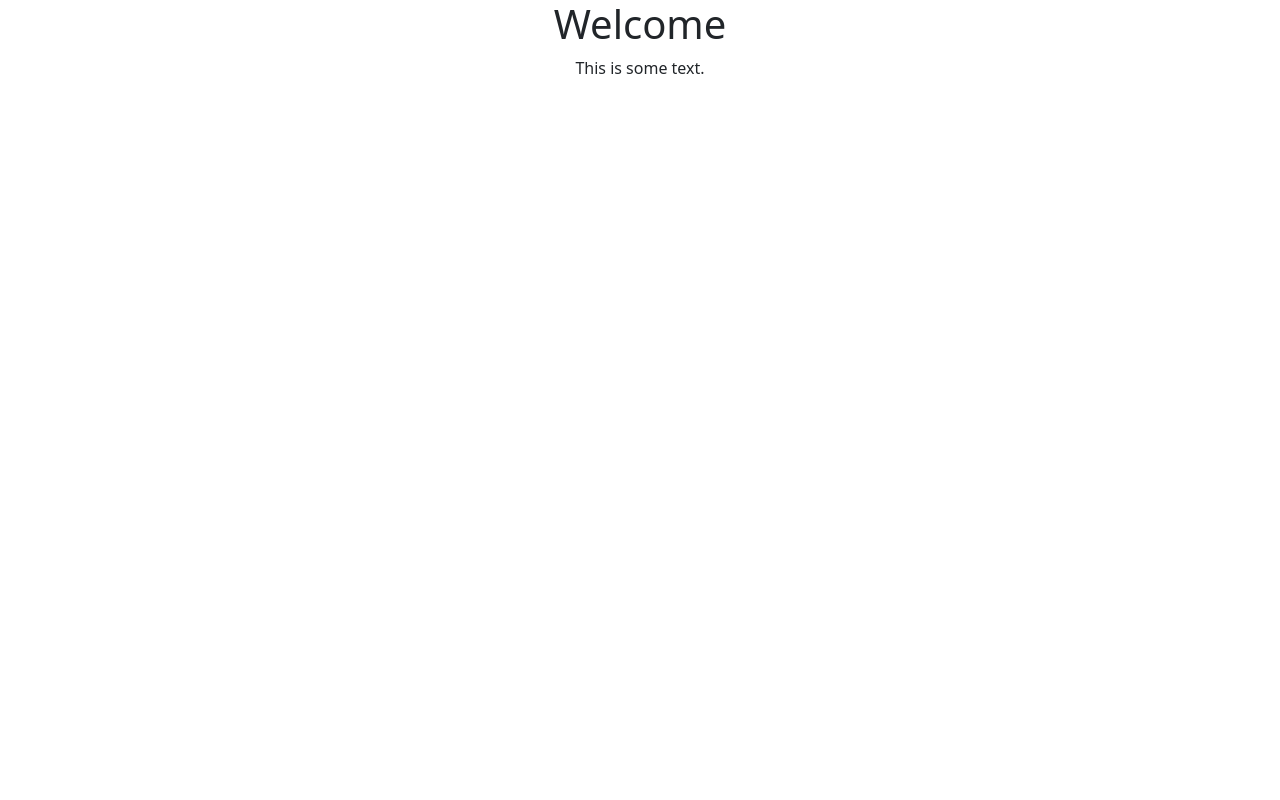
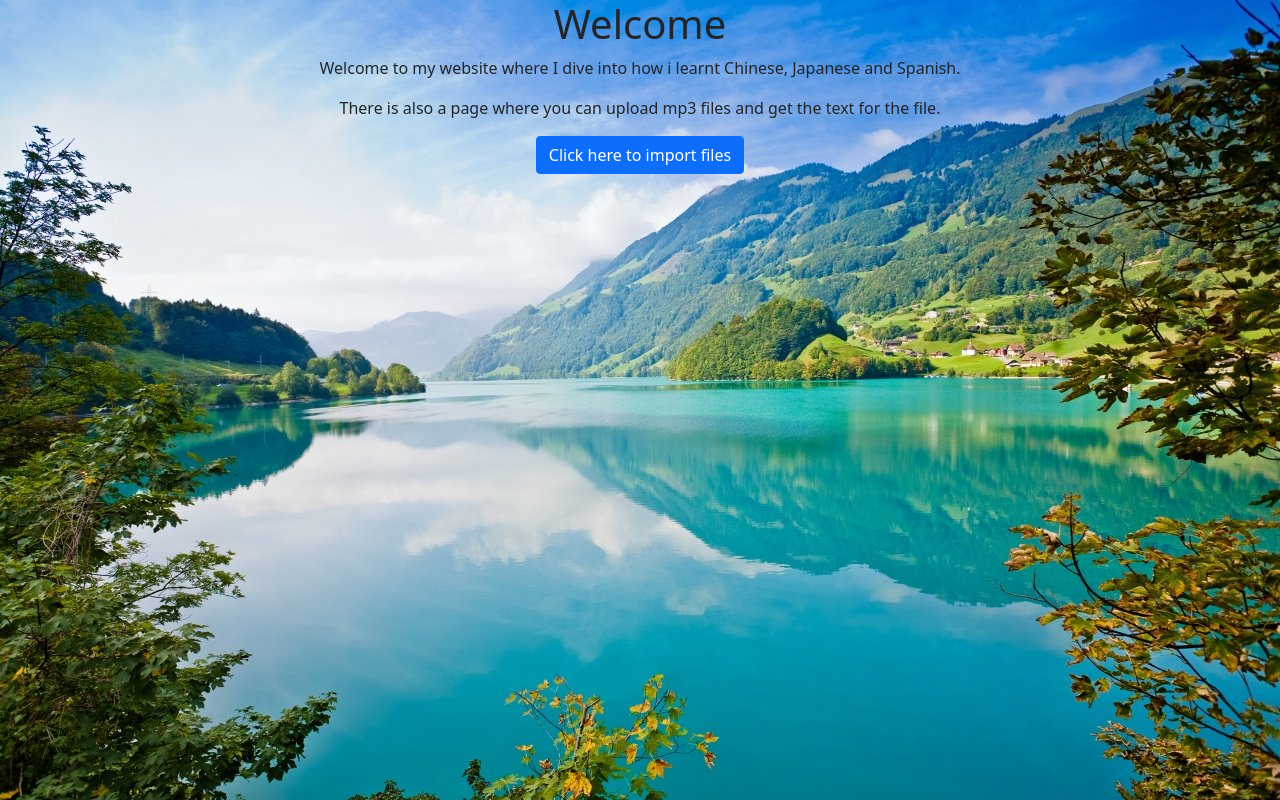
Before and after one commit to lekanoni20/MP3ImportSite, a website: page home.html in a window 1280 px wide. Drawn offline with nearby package versions, Linux system fonts and the light colour scheme; no server answers.

Commit message:
Added background image for home page and button.

```diff
--- a/home.html
+++ b/home.html
@@ -7,6 +7,11 @@
     <script src="https://code.jquery.com/jquery-1.10.2.js"></script>
     <link href="https://cdn.jsdelivr.net/npm/bootstrap@5.0.2/dist/css/bootstrap.min.css" rel="stylesheet">
     <script src="https://cdn.jsdelivr.net/npm/bootstrap@5.0.2/dist/js/bootstrap.bundle.min.js"></script>
+    <style>
+        body {
+          background-image: url('/Images/nature.jpg');
+        }
+    </style>
     <title>Home</title>
 </head>
 <body>
@@ -15,7 +20,13 @@
     </div>
     <div class="container-fluid">
         <h1>Welcome</h1>
-        <p>This is some text.</p>
+    </div>
+    <div class="container-fluid">
+        <p>Welcome to my website where I dive into how i learnt Chinese, Japanese and Spanish.</p>
+    </div>
+    <div class="container-fluid">
+        <p>There is also a page where you can upload mp3 files and get the text for the file.</p>
+        <button type="button" onclick="window.location.href='importmp3Page';" class="btn btn-primary">Click here to import files</button>
     </div>
     <script>
     $.get("navigation", function(data){
--- a/index.js
+++ b/index.js
@@ -7,6 +7,7 @@ const port = process.env.PORT || 3000;
 const app = express();
 
 app.use('/css',express.static(__dirname +'/css'));
+app.use('/Images',express.static(__dirname +'/Images'));
 
 app.get('/', async (request, response) => {
     response.send(await readFile('./home.html', 'utf8'));
```
Also changed, not shown: navigation.html (+1 -1 lines), Images/nature.jpg (added).
